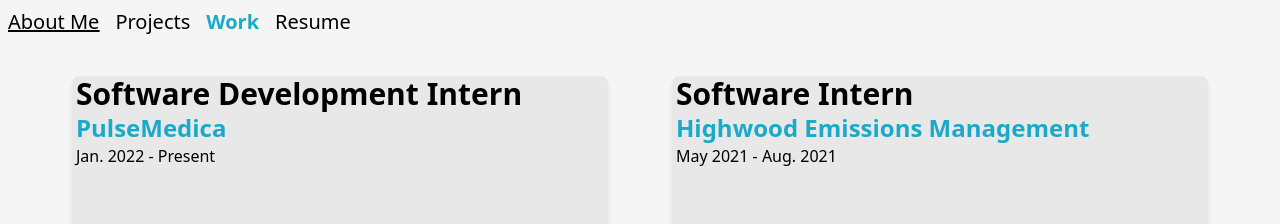
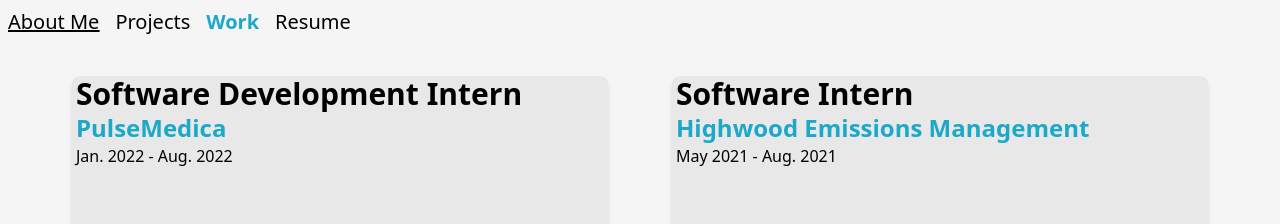
Before and after one commit to ArjunMehta01/personal_site_2, a React app: page /work in a window 1280 px wide. Shown: the top 224 px of the page. Built offline with nearby package versions, Linux system fonts and the light colour scheme.

Commit message:
Update Work.js

```diff
--- a/src/pages/Work.js
+++ b/src/pages/Work.js
@@ -50,7 +50,7 @@
             <Navbar current="work"/>
             <MainContainer>
                 <div className="flex flex-row flex-wrap justify-center">
-                    <JobCard hoverable role="Software Development Intern" org="PulseMedica" date="Jan. 2022 - Present" onClick={() => openInNewTab("https://www.pulsemedica.com/")}>
+                    <JobCard hoverable role="Software Development Intern" org="PulseMedica" date="Jan. 2022 - Aug. 2022" onClick={() => openInNewTab("https://www.pulsemedica.com/")}>
                         {PulseMedica}
                     </JobCard>
                     <JobCard hoverable role="Software Intern" org="Highwood Emissions Management" date="May 2021 - Aug. 2021" onClick={() => openInNewTab("https://highwoodemissions.com/")}>
```
